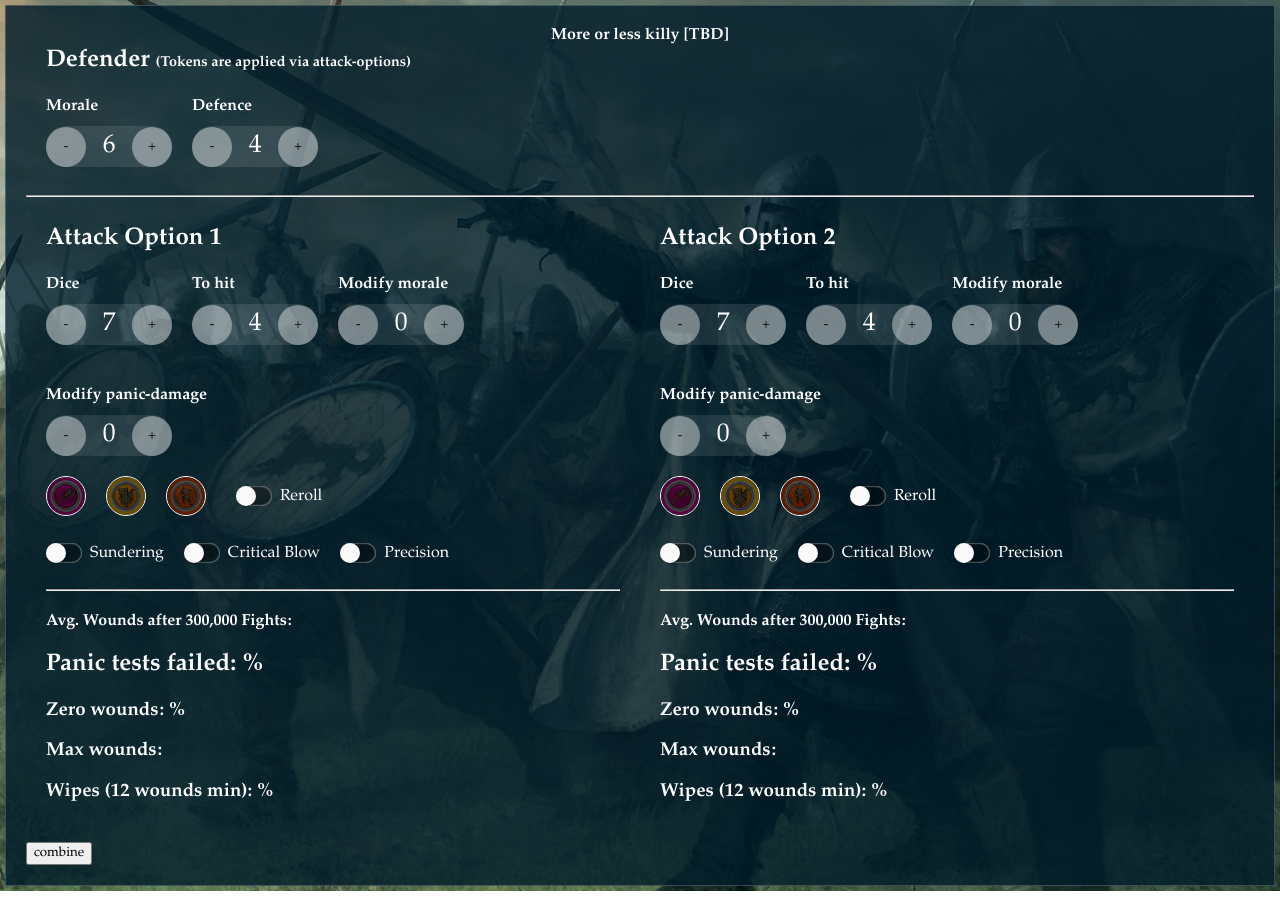
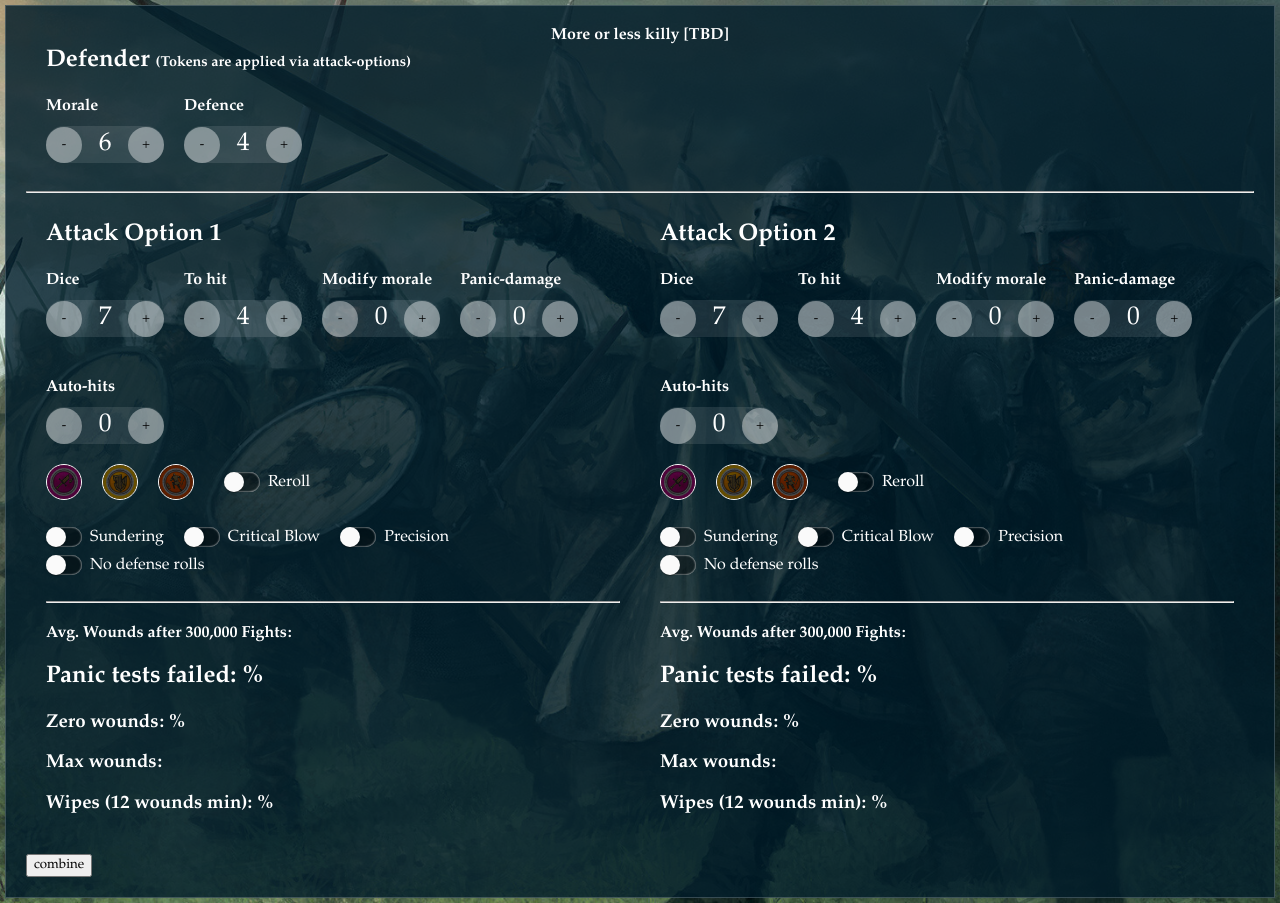
Before and after one commit to Chris-something/asoiaf-damage-tester, an Angular app: page / in a window 1280 px wide. Built offline with nearby package versions, Linux system fonts and the light colour scheme.

Commit message:
More modifiers #1
* no-defense
* auto-htis

```diff
--- a/src/app/app.component.scss
+++ b/src/app/app.component.scss
@@ -1,3 +1,5 @@
+$toke-toggle-size: 36px;
+
 html,
 * {
     font-family: "Palatino", "Georgia", serif;
@@ -83,6 +85,8 @@ h4 {
 /**
  *   Token Toggles
  */
+
+
 .token-toggle {
     display: inline-block;
     margin: 0 10px;
@@ -93,8 +97,8 @@ h4 {
 
 .token-toggle-wrapper {
     display: inline-block;
-    width: 40px;
-    height: 40px;
+    width: $toke-toggle-size;
+    height: $toke-toggle-size;
     border-radius: 25px;
     border: 1px solid;
     background: #000;
--- a/src/app/app.worker.ts
+++ b/src/app/app.worker.ts
@@ -61,15 +61,15 @@ const getWounds = (attacker: IAttacker, defender: IDefender): IRes => {
   attackDice = attacker.reroll ? reroll(attackDice, attacker.toHit) : attackDice; // reroll
   attackDice = attacker.weakened ? reroll(attackDice, attacker.toHit, false) : attackDice; // weakened
 
-  const _toDefend = toDefend(attackDice, attacker); // number of hits that need and allow def-roll
+  const _toDefend = toDefend(attackDice, attacker) + attacker.autoHits; // number of hits that need and allow (potentially) def-roll
   const _precisionWounds = precisionWounds(attackDice, attacker); // precision
 
   let defDice = rollSequenceD6(_toDefend); // roll def
   const defence = attacker.sundering ? defender.def + 1 : defender.def; // sundering
   defDice = attacker.vulnerable ? reroll(defDice, defence, false) : defDice; // vulnerable
-  const successfullyDefended = successfulDefended(defDice, defence);
+  const successfullyDefended = !attacker.noDefenseRolls ? successfulDefended(defDice, defence) : 0;
+  const totalWounds = _toDefend - successfullyDefended + _precisionWounds; // wounds from attack
 
-  const totalWounds = _toDefend - successfullyDefended + _precisionWounds; // wounds from attack
   const panicDamageTheoretically = getPanicDamage(defender, attacker);
   const testFailed = panicDamageTheoretically > 0;
   const panicDamageReal = testFailed && totalWounds ? panicDamageTheoretically : 0;
--- a/src/app/attacker-settings-small/attacker-settings.component.html
+++ b/src/app/attacker-settings-small/attacker-settings.component.html
@@ -17,8 +17,13 @@
         </div>
 
         <div class="u-mb il">
-            <h4>Modify panic-damage</h4>
+            <h4>Panic-damage</h4>
             <app-counter-input [counterRangeMin]="-3" [counterRangeMax]="5" formControlName="modifyDamageOnFailedPanictest"></app-counter-input>
+        </div>
+
+        <div class="u-mb il">
+            <h4>Auto-hits</h4>
+            <app-counter-input [counterRangeMin]="0" [counterRangeMax]="4" formControlName="autoHits"></app-counter-input>
         </div>
 
 
@@ -49,6 +54,7 @@
             <mat-slide-toggle formControlName="sundering">Sundering</mat-slide-toggle>&nbsp;&nbsp;&nbsp;&nbsp;
             <mat-slide-toggle formControlName="critBlow">Critical Blow</mat-slide-toggle>&nbsp;&nbsp;&nbsp;&nbsp;
             <mat-slide-toggle formControlName="precision">Precision</mat-slide-toggle>&nbsp;&nbsp;&nbsp;&nbsp;
+            <mat-slide-toggle formControlName="noDefenseRolls">No defense rolls</mat-slide-toggle>&nbsp;&nbsp;&nbsp;&nbsp;
         </div>
     </div>
 </div>
--- a/src/app/attacker-settings-small/attacker-settings.component.ts
+++ b/src/app/attacker-settings-small/attacker-settings.component.ts
@@ -15,6 +15,7 @@ export class AttackerSettingsSmallComponent implements OnInit {
     toHit: FormControl = new FormControl(4);
     modifyDamageOnFailedPanictest: FormControl = new FormControl(0);
     modifyDefenderMorale: FormControl = new FormControl(0);
+    autoHits: FormControl = new FormControl(0);
 
     weakened: FormControl = new FormControl(false);
     vulnerable: FormControl = new FormControl(false);
@@ -23,18 +24,21 @@ export class AttackerSettingsSmallComponent implements OnInit {
     sundering: FormControl = new FormControl(false);
     critBlow: FormControl = new FormControl(false);
     precision: FormControl = new FormControl(false);
+    noDefenseRolls: FormControl = new FormControl(false);
 
     reroll: FormControl = new FormControl(false);
 
     attackerForm: FormGroup = new FormGroup({
         diceCount: this.diceCount,
         toHit: this.toHit,
+        autoHits: this.autoHits,
         weakened: this.weakened,
         vulnerable: this.vulnerable,
         panicked: this.panicked,
         sundering: this.sundering,
         critBlow: this.critBlow,
         precision: this.precision,
+        noDefenseRolls: this.precision,
         reroll: this.reroll,
         modifyDamageOnFailedPanictest: this.modifyDamageOnFailedPanictest,
         modifyDefenderMorale: this.modifyDefenderMorale
--- a/src/app/controls/counter/counter-input.scss
+++ b/src/app/controls/counter/counter-input.scss
@@ -1,4 +1,4 @@
-$size: 40px;
+$size: 36px;
 
 .counter-input {
     display: inline-block;
--- a/src/app/interfaces.ts
+++ b/src/app/interfaces.ts
@@ -14,6 +14,7 @@ export interface IDefender {
 export interface IAttacker {
   diceCount: number;
   toHit: number;
+  autoHits: number;
   modifyDamageOnFailedPanictest: number;
   modifyDefenderMorale: number;
   reroll: boolean;
@@ -22,6 +23,6 @@ export interface IAttacker {
   panicked: boolean;
   sundering: boolean;
   critBlow: boolean;
-  // vicious: boolean;
   precision: boolean;
+  noDefenseRolls: boolean;
 }
```
